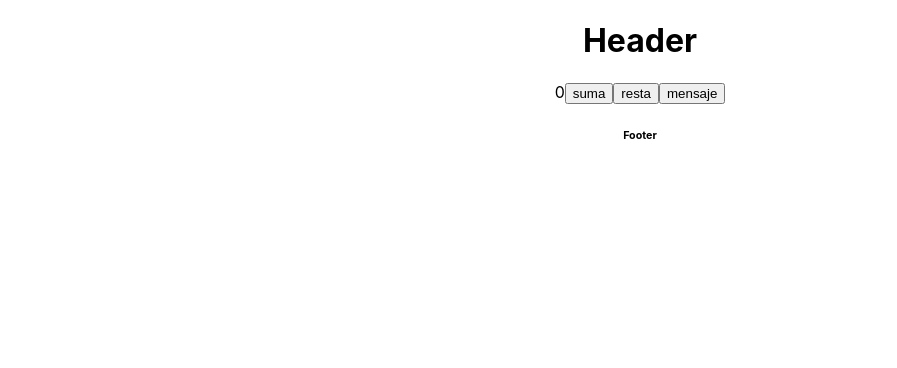
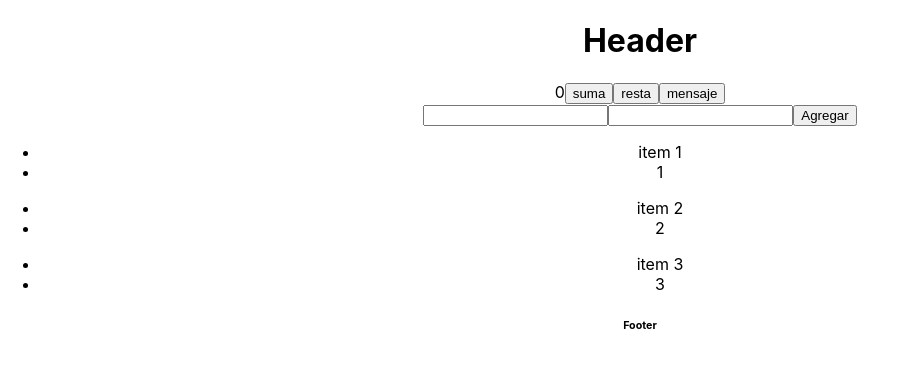
Before and after one commit to Palacios427/tc3004b-reactpage, a React (Create React App) app: page / in a window 1280 px wide. Shown: the top 368 px of the page, without its empty margins (0-897 px from the left). Built offline with nearby package versions, Linux system fonts and the light colour scheme.

Commit message:
RealTimeChanges

```diff
--- a/src/App.js
+++ b/src/App.js
@@ -1,14 +1,16 @@
 import './App.css';
-import {useState} from "react"
-import Header from "./components/Header"
-import Footer from "./components/Footer"
+import {useState} from "react";
+import Header from "./components/Header";
+import Footer from "./components/Footer";
 import Boton from './components/Boton';
+import List from './components/List';
+import Add from './components/Add';
 
 function App() {
   const items = [
-    {name: "item 1", price: 1},
-    {name: "item 2", price: 2},
-    {name: "item 3", price: 3}
+    {id: 1, name: "item 1", price: 1},
+    {id: 2, name: "item 2", price: 2},
+    {id: 3, name: "item 3", price: 3}
   ];
 
   let [count, setCount] = useState(0);
@@ -22,6 +24,11 @@ function App() {
     console.log(count);
   };
 
+  const add = (item) => {
+    item.id = items.length + 1;
+    items.push(item);
+  };
+
   const nombre = "Jorge Palacios"
   const elemento = <h1>Hello, {nombre}</h1>
 
@@ -32,6 +39,8 @@ function App() {
       <Boton nombre={"suma"} click={sum}/>
       <Boton nombre={"resta"} click={resta}/>
       <Boton nombre={"mensaje"} click={() => alert("hola")}/>
+      <Add add={add}/>
+      <List items={items}/>
       <Footer />
     </div>
   );
--- /dev/null
+++ b/src/components/Add.jsx
@@ -0,0 +1,21 @@
+import React, { useState } from "react";
+import Boton from "./Boton";
+
+const Add = () => {
+    const [name, setName] = useState("");
+
+    return (
+        <div>
+            <input onChange={(e) => setName(e.target.value)}
+            type="text"
+            name=""
+            id=""
+            />
+            {name}
+            <input type="text" name="" id="" />
+            <Boton nombre="Agregar" />
+        </div>
+    );
+};
+
+export default Add;
--- a/src/components/Item.jsx
+++ b/src/components/Item.jsx
@@ -3,11 +3,10 @@ import React from "react";
 const Item = ({ item }) => {
     return(
     <div>
-        <ol>
+        <ul>
             <li>{item.name}</li>
-            <li>{item.name}</li>
-            <li>{item.name}</li>
-        </ol>
+            <li>{item.price}</li>
+        </ul>
     </div>
     )
 };
--- a/src/components/List.jsx
+++ b/src/components/List.jsx
@@ -1,11 +1,11 @@
 import React from "react";
-import Item from "./item";
+import Item from "./Item";
 
 const List = ({ items }) => {
     return (
     <>
         {items.map((i)=>(
-            <Item key = {i.price} item={i}/>
+            <Item item={i} key={i.id}/>
         ))}
     </>
     );
```
